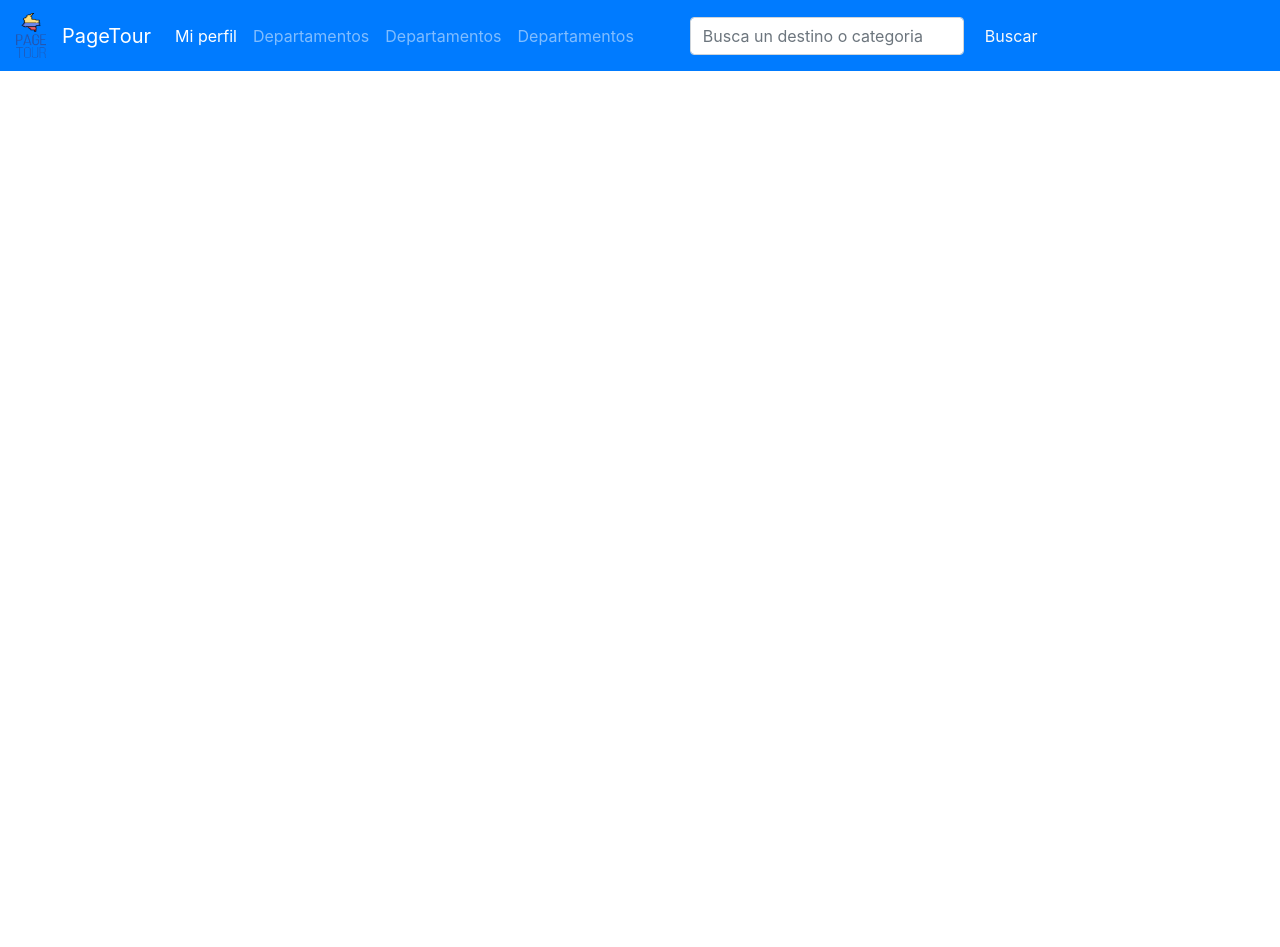
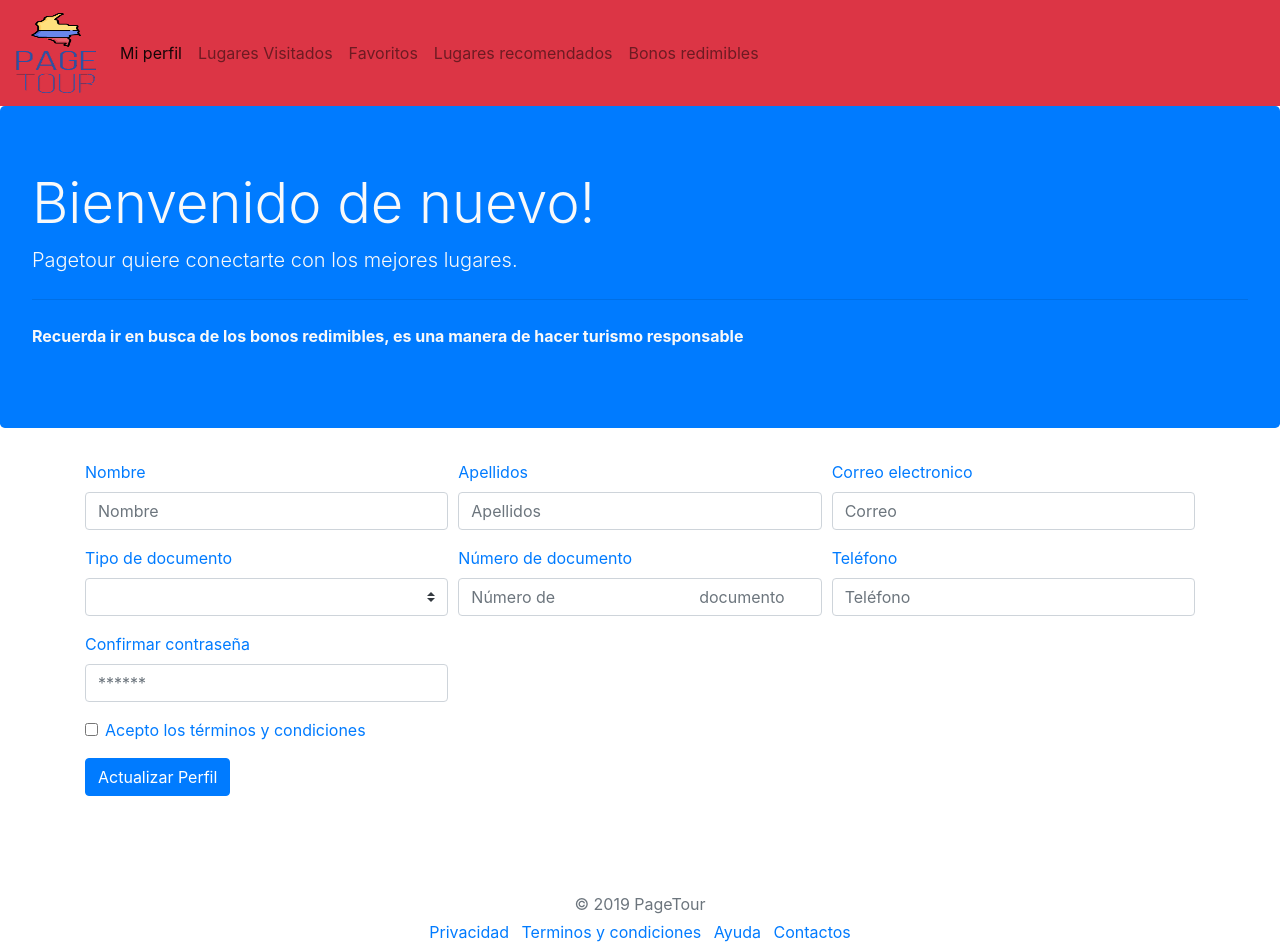
Before and after one commit to josemanuelep/PageTour, a website: page Project/src/perfilUsuario.html in a window 1280 px wide. Before the commit the page ends 800 px from the top, so only its background shows below. Drawn offline with nearby package versions, Linux system fonts and the light colour scheme; no server answers.

Commit message:
Avance en perfil de usuario

```diff
--- a/Project/src/perfilUsuario.html
+++ b/Project/src/perfilUsuario.html
@@ -15,38 +15,125 @@
 
     <body>
         <main class="main">
-            <nav class="navbar navbar-expand-lg navbar-dark bg-primary">
+            <nav class="navbar navbar-expand-lg navbar-light
+                bg-danger">
                 <a class="navbar-brand" href="#">
-                    <img src="img/Logo.png" width="30" height="45" class="d-inline-block align-top" alt="">
+                    <img src="img/Logo.png" style="border-radius: 20px"
+                        width="80" height="80" class="d-inline-block align-top"
+                        alt="">
                 </a>
-                <a class="navbar-brand" href="#">PageTour</a>
-                <button class="navbar-toggler" type="button" data-toggle="collapse" data-target="#navbarTogglerDemo01"
-                    aria-controls="navbarTogglerDemo01" aria-expanded="false" aria-label="Toggle navigation">
+                <button class="navbar-toggler" type="button"
+                    data-toggle="collapse" data-target="#navbarNavDropdown"
+                    aria-controls="navbarNavDropdown" aria-expanded="false"
+                    aria-label="Toggle navigation">
                     <span class="navbar-toggler-icon"></span>
                 </button>
-                <div class="collapse navbar-collapse " id="navbarTogglerDemo01">
-                    <ul class="navbar-nav mr-auto mt-2 mt-lg-0">
-                        <li class="nav-item text-light">
-                            <a class="nav-link active" href="#">Mi perfil</span></a>
+                <div class="collapse navbar-collapse" id="navbarNavDropdown">
+                    <ul class="navbar-nav">
+                        <li class="nav-item active">
+                            <a class="nav-link" href="#">Mi perfil <span
+                                    class="sr-only">(current)</span></a>
                         </li>
                         <li class="nav-item">
-                            <a class="nav-link" href="#">Departamentos</span></a>
+                            <a class="nav-link" href="#">Lugares Visitados</a>
                         </li>
                         <li class="nav-item">
-                            <a class="nav-link" href="#">Departamentos</span></a>
+                            <a class="nav-link" href="#">Favoritos</a>
                         </li>
                         <li class="nav-item">
-                            <a class="nav-link" href="#">Departamentos</span></a>
+                            <a class="nav-link" href="#">Lugares recomendados</a>
                         </li>
-                        <form class="form-inline ml-5 my-2 my-lg-0">
-                            <input class="form-control mr-sm-2" type="search" placeholder="Busca un destino o categoria"
-                                aria-label="Search">
-                            <button class="btn btn-outline-war my-2 my-sm-0 text-light" type="submit">Buscar</button>
-                        </form>
+                        <li class="nav-item">
+                            <a class="nav-link" href="#">Bonos redimibles</a>
+                        </li>
                     </ul>
                 </div>
             </nav>
+            <div class="jumbotron bg-primary text-light font-weight-bolder">
+                <h1 class="display-4">Bienvenido de nuevo!</h1>
+                <p class="lead">Pagetour quiere conectarte con los mejores
+                    lugares.</p>
+                <hr class="my-4">
+                <p>Recuerda ir en busca de los bonos redimibles, es una manera
+                    de
+                    hacer turismo responsable</p>
+            </div>
+            <div class="container">
+                <form class="text-primary">
+                    <div class="form-row">
+                        <div class="col-md-4 mb-3">
+                            <label for="validationDefault03">Nombre</label>
+                            <input type="text" class="form-control"
+                                id="validationDefault02" placeholder="Nombre"
+                                required>
+                        </div>
+                        <div class="col-md-4 mb-3">
+                            <label for="validationDefault02">Apellidos</label>
+                            <input type="text" class="form-control"
+                                id="validationDefault02" placeholder="Apellidos"
+                                required>
+                        </div>
+                        <div class="col-md-4 mb-3">
+                            <label for="validationDefaultUsername">Correo
+                                electronico</label>
+                            <input type="email" class="form-control"
+                                id="validationDefault02" placeholder="Correo"
+                                required>
+                        </div>
+                    </div>
+                    <div class="form-row">
+                        <div class="col-md-4 mb-3">
+                            <label for="validationDefault03">Tipo de documento</label>
+                            <select class="custom-select">
+                                <option selected></option>
+                            </select>
+                        </div>
+                        <div class="col-md-4 mb-3">
+                            <label for="validationDefault02">Número de documento</label>
+                            <input type="number" class="form-control"
+                                id="validationDefault02" placeholder="Número de
+                                documento"
+                                required>
+                        </div>
+                        <div class="col-md-4 mb-3">
+                            <label for="validationDefault05">Teléfono</label>
+                            <input type="number" class="form-control"
+                                id="validationDefault05" placeholder="Teléfono"
+                                required>
+                        </div>
+                        <div class="col-md-4 mb-3">
+                            <label for="validationDefault05">Confirmar
+                                contraseña</label>
+                            <input type="password" class="form-control"
+                                id="validationDefault05" placeholder="******"
+                                required>
+                        </div>
+                    </div>
+                    <div class="form-group">
+                        <div class="form-check">
+                            <input class="form-check-input" type="checkbox"
+                                id="invalidCheck2" required>
+                            <label class="form-check-label" for="invalidCheck2">
+                                Acepto los términos y condiciones
+                            </label>
+                        </div>
+                    </div>
+                    <button class="btn btn-primary" type="submit">Actualizar
+                        Perfil</button>
+                    <footer class="my-5 pt-5 text-muted text-center text-small">
+                        <p class="mb-1">© 2019 PageTour</p>
+                        <ul class="list-inline">
+                            <li class="list-inline-item"><a href="#">Privacidad</a></li>
+                            <li class="list-inline-item"><a href="#">Terminos y
+                                    condiciones</a></li>
+                            <li class="list-inline-item"><a href="#">Ayuda</a></li>
+                            <li class="list-inline-item"><a href="#">Contactos</a></li>
+                        </ul>
+                    </footer>
+                </form>
+            </div>
         </main>
+
         <!-- Optional JavaScript -->
         <!-- jQuery first, then Popper.js, then Bootstrap JS -->
         <script src="https://code.jquery.com/jquery-3.4.1.min.js"
```
Also changed, not shown: Project/src/css/navbar-fixed-left.css (added, +48 -0 lines), Project/src/registroTuristas.html (+0 -2 lines).
